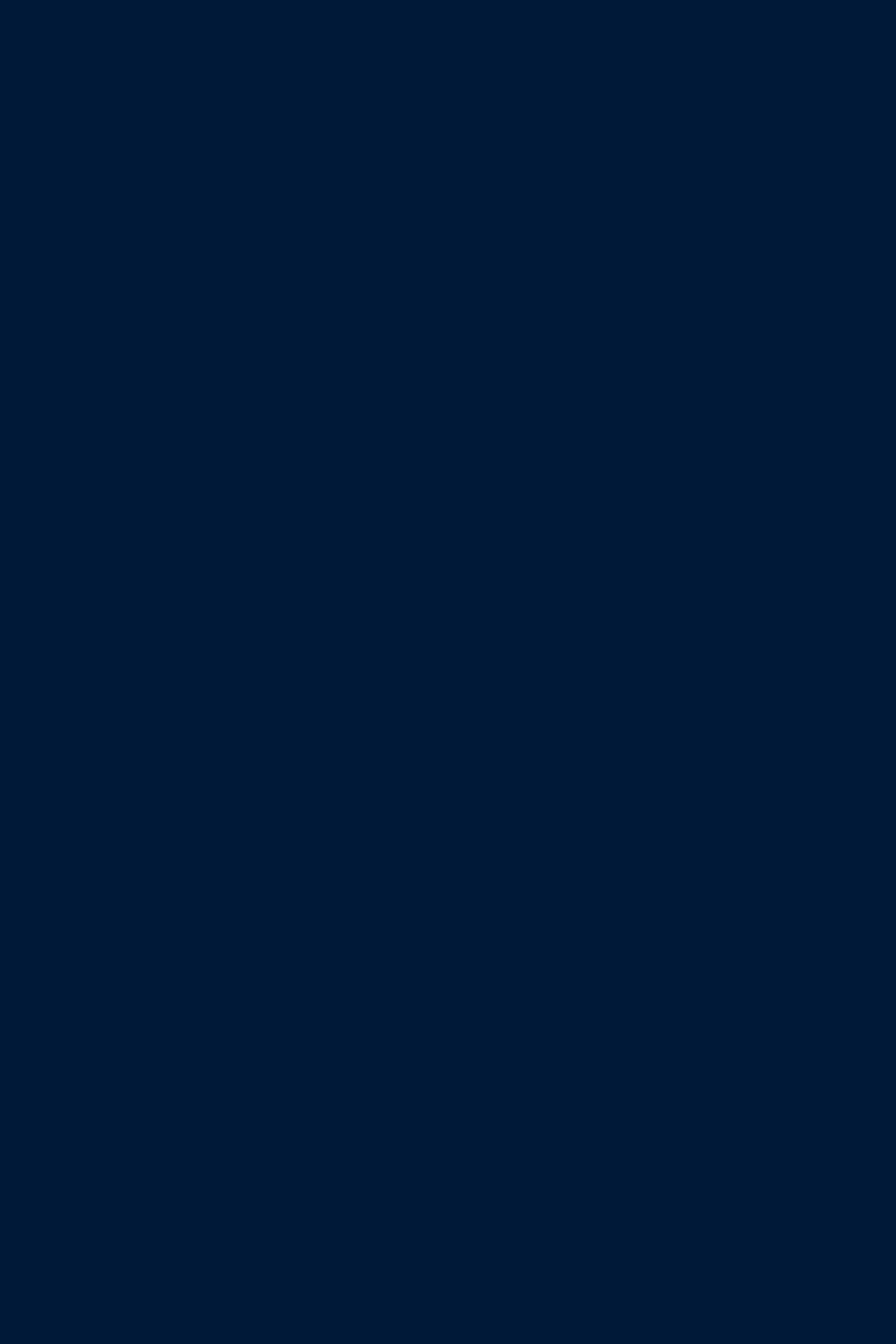
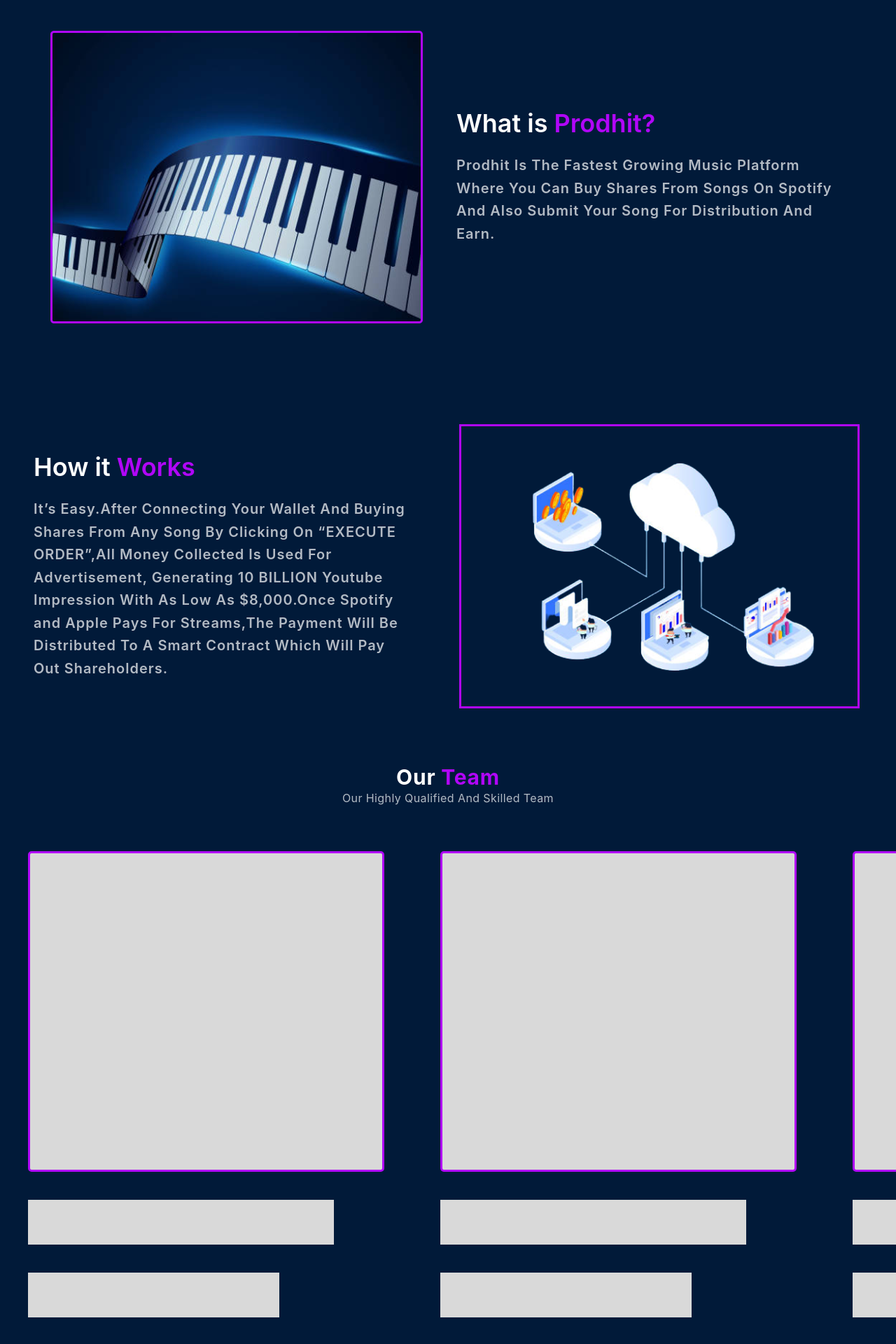
Before and after one commit to Olabisim/prodhit, a React (Create React App) app: page / in a window 1280 px wide. Shown: the part 1638-3558 px from the top of the page at 70% size. Before the commit the page ends 1538 px from the top, so only its background shows below. Built offline with nearby package versions, Linux system fonts and the light colour scheme.

Commit message:
main component done

```diff
--- a/src/components/Main.tsx
+++ b/src/components/Main.tsx
@@ -115,6 +115,81 @@
                                 </div>
                         </div>
 
+                        <div className="main-main3 text-white">
+
+                                <div className="container mx-auto">
+
+                                        <div className="grid grid-cols-1 lg:grid-cols-2 gap-6 items-center mt-36 m-12">
+                                                <div className="flex justify-center">
+                                                        <img src="../../last2.png" alt="last pic" />
+                                                </div>
+
+                                                <div className="justify-center w-full pr-10 items-center">
+                                                        <h2 className="text-4xl font-semibold ">What is <span>Prodhit? </span></h2>
+                                                        <br />
+                                                        <p className="text-xl tracking-wider leading-relaxed font-semibold">     Prodhit Is The Fastest Growing Music
+                                                                Platform Where You Can Buy Shares
+                                                                From Songs On Spotify And Also Submit
+                                                                Your Song For Distribution And Earn.
+                                                        </p>
+                                                </div>
+                                        </div>
+                                        <div className="grid grid-cols-1 lg:grid-cols-2 gap-6 items-center mt-36 m-12">
+                                                <div className="justify-center w-full pr-10 items-center">
+                                                        <h2 className="text-4xl font-semibold ">How it <span>Works </span></h2>
+                                                        <br />
+                                                        <p className="text-xl tracking-wider leading-relaxed font-semibold">
+                                                                It’s Easy.After Connecting Your Wallet
+                                                                And Buying Shares From Any Song By
+                                                                Clicking On “EXECUTE ORDER”,All Money
+                                                                Collected Is Used For Advertisement,
+                                                                Generating 10 BILLION Youtube Impression
+                                                                With As Low As $8,000.Once Spotify and
+                                                                Apple Pays For Streams,The Payment Will
+                                                                Be Distributed To A Smart Contract Which
+                                                                Will Pay Out Shareholders.
+                                                        </p>
+                                                </div>
+                                                <div className="flex justify-center">
+                                                        <img src="../../last1.png" alt="last pic" />
+                                                </div>
+
+                                        </div>
+
+                                </div>
+
+                        </div>
+
+                        <div className="main-main4 text-center text-white mt-20">
+                                <div>
+                                        <h2 className="text-3xl font-bold tracking-wide">Our <span>Team</span></h2>
+                                        <p className="tracking-wide" >Our Highly Qualified And Skilled Team</p>
+                                </div>
+                                <br />
+                                <div className="main-main4-overflow">
+
+                                        <div className="main-main4-contain">
+
+                                                <div className="m-10">
+                                                        <div className="main-main4-div1"></div>
+                                                        <div className="main-main4-div2 m-10 ml-0"></div>
+                                                        <div className="main-main4-div3"></div>
+                                                </div>
+                                                <div className="m-10">
+                                                        <div className="main-main4-div1"></div>
+                                                        <div className="main-main4-div2 m-10 ml-0"></div>
+                                                        <div className="main-main4-div3"></div>
+                                                </div>
+                                                <div className="m-10">
+                                                        <div className="main-main4-div1"></div>
+                                                        <div className="main-main4-div2 m-10 ml-0"></div>
+                                                        <div className="main-main4-div3"></div>
+                                                </div>
+                                        </div>
+                                </div>
+
+                        </div>
+
                 </div>
         )
 }
--- a/src/components/index.css
+++ b/src/components/index.css
@@ -128,7 +128,7 @@
 
 
 .main-main2 {
-        height: 600px;
+        /* height: 600px; */
 }
 
 .ul-main {
@@ -203,3 +203,62 @@
 .main-content-box button span{
         line-height: 1rem;
 }
+
+
+
+
+.main-main3 {
+        /* height: 600px; */
+}
+.main-main3 p {
+        color: rgba(255, 255, 255, 0.7);
+
+}
+.main-main3 span {
+        color: #B106F9;
+}
+.main-main3 div div:nth-of-type(2) img {
+        border: 3px solid #B106F9;
+}
+
+
+.main-main4 span {
+        color: #B106F9;
+}
+.main-main4 p {
+        color: rgba(255, 255, 255, 0.7);
+
+}
+
+.main-main4-div1 {
+        box-sizing: border-box;
+        width: 509px;
+        height: 458px;
+
+        background: #D9D9D9;
+        border: 3px solid #B106F9;
+        border-radius: 5px;
+}
+.main-main4-div2 {
+        width: 437px;
+        height: 64px;
+        left: 50px;
+        top: 3674px;
+        background: #D9D9D9;
+}
+.main-main4-div3 {
+        width: 359px;
+        height: 64px;
+        background: #D9D9D9;
+}
+.main-main4-contain {
+        display: flex;
+        /* width: 2000px; */
+}
+.main-main4-overflow {
+        overflow: auto;
+}
+
+.main-main4-overflow::-webkit-scrollbar {
+        display: none;
+      }
```
Also changed, not shown: public/last1.png (added), public/last2.png (added).
